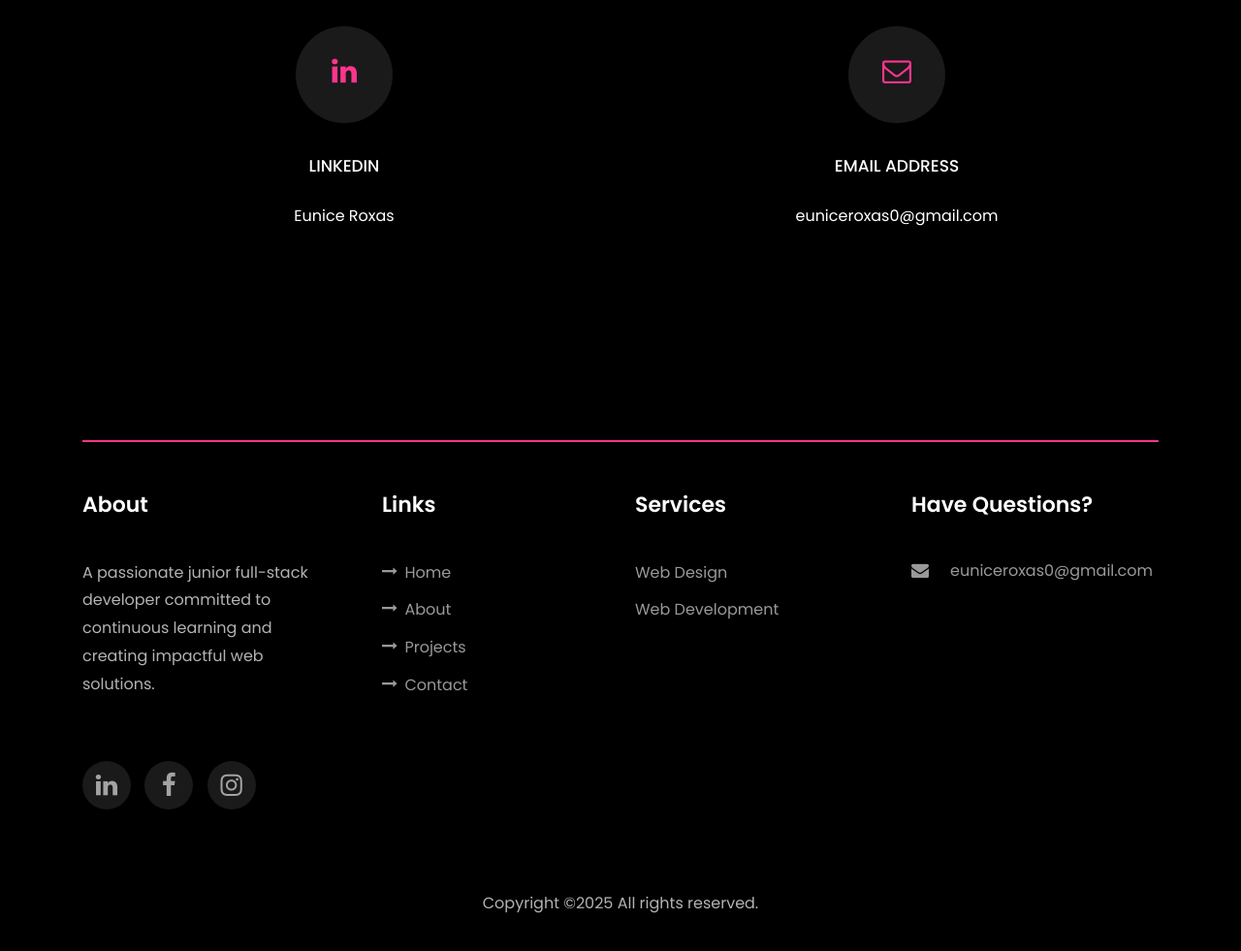
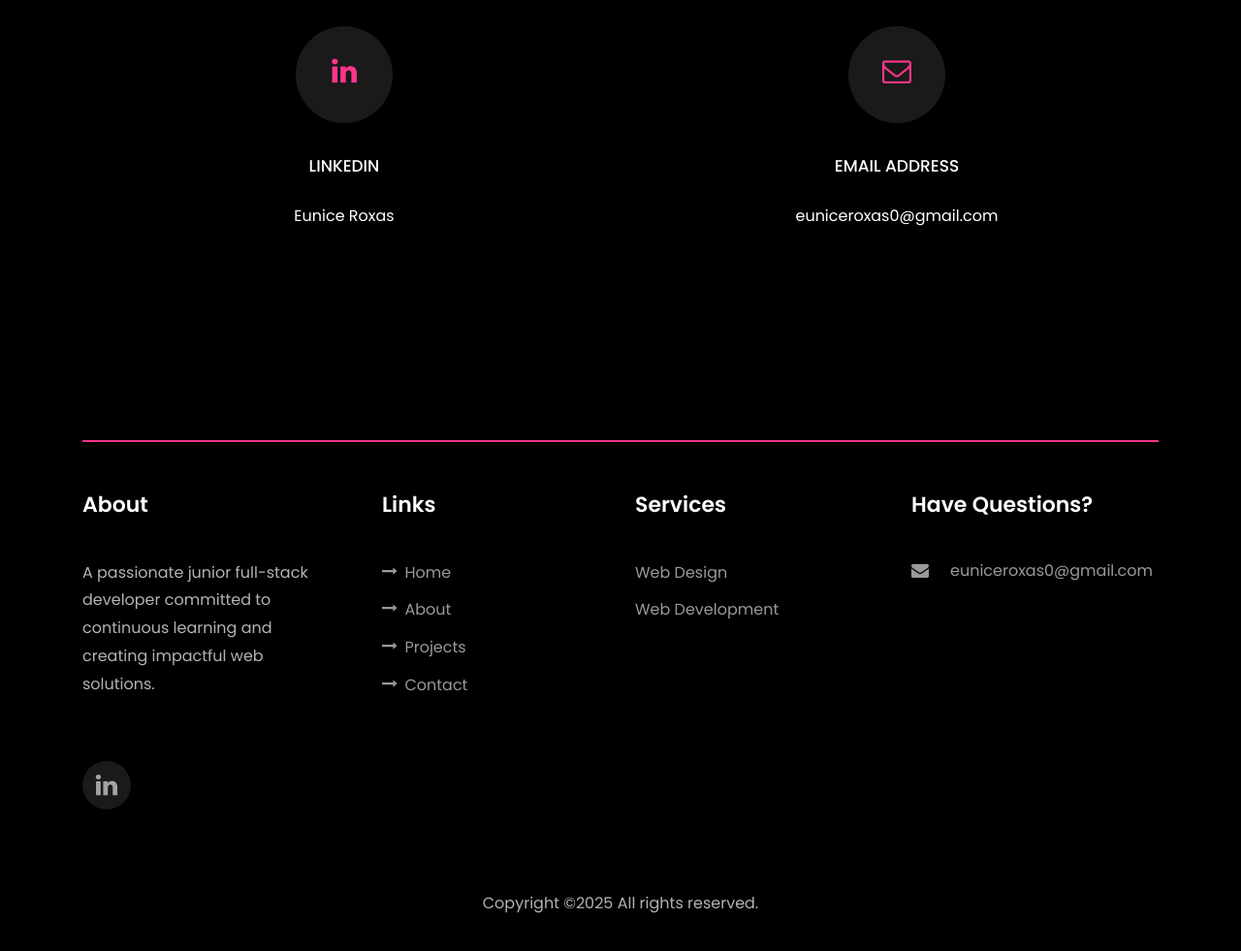
Before and after one commit to yunii25/euniceroxas, a plain HTML site: page index.html in a window 1280 px wide. Shown: the part 5256-6237 px from the top of the page at 97% size. Drawn offline with Linux system fonts and the light colour scheme; files whose address does not match are found by name.

Commit message:
remove socials

```diff
--- a/index.html
+++ b/index.html
@@ -700,8 +700,8 @@
               <p>A passionate junior full-stack developer committed to continuous learning and creating impactful web solutions.</p>
               <ul class="ftco-footer-social list-unstyled float-md-left float-lft mt-5">
                 <li class="ftco-animate"><a href="https://www.linkedin.com/in/eunice-roxas-186a37288/"><span class="icon-linkedin"></span></a></li>
-                <li class="ftco-animate"><a href="https://www.facebook.com/yunis.roxas"><span class="icon-facebook"></span></a></li>
-                <li class="ftco-animate"><a href="https://www.instagram.com/euniceroxas_/"><span class="icon-instagram"></span></a></li>
+<!--                 <li class="ftco-animate"><a href="https://www.facebook.com/yunis.roxas"><span class="icon-facebook"></span></a></li>
+                <li class="ftco-animate"><a href="https://www.instagram.com/euniceroxas_/"><span class="icon-instagram"></span></a></li> -->
               </ul>
             </div>
           </div>
```
